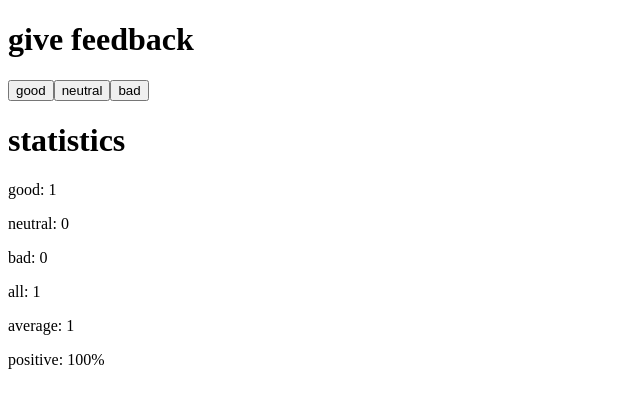
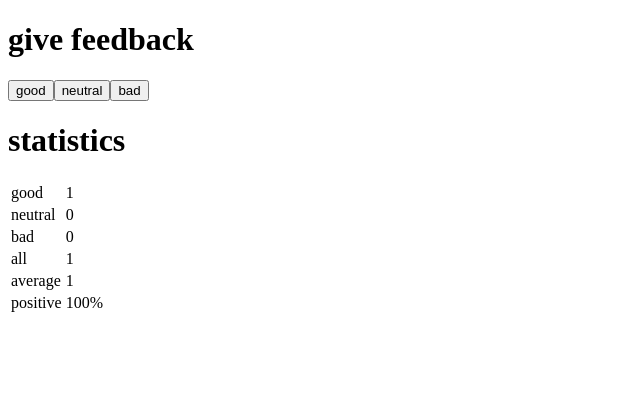
Before and after one commit to mruduljohn/fullstackopen, a React (Create React App) app in the folder unicafe/: page / in a window 1280 px wide. Both pictures are taken after a click on the button "good". Shown: the top 408 px of the page, without its empty margins (0-640 px from the left). Built offline with nearby package versions, Linux system fonts and the light colour scheme.

Commit message:
Update App.js
Final Commit (1.11)

```diff
--- a/unicafe/src/App.js
+++ b/unicafe/src/App.js
@@ -10,7 +10,10 @@
 
 const StatisticLine = ({ text, value }) => {
   return (
-    <p>{text}: {value}</p>
+    <tr>
+      <td>{text}</td>
+      <td>{value}</td>
+    </tr>
   )
 }
 
@@ -18,17 +21,22 @@
   const all = good + neutral + bad
   const average = (good - bad) / all ||0
   const positive = (good / all) * 100 ||0
+   if(all === 0) {
+    return(<p>No feedback given</p>
+    )
+   }
+    return(
 
-  return(
-    <div>
-      <h1>statistics</h1>
-      <StatisticLine text="good" value={good}/>
-      <StatisticLine text="neutral" value={neutral}/>
-      <StatisticLine text="bad" value={bad}/>
-      <StatisticLine text="all" value={all}/>
-      <StatisticLine text="average" value={average}/>
-      <StatisticLine text="positive" value={positive + '%'} />
-    </div>
+      <table>
+        <tbody>
+        <StatisticLine text="good" value={good} />
+        <StatisticLine text="neutral" value={neutral} />
+        <StatisticLine text="bad" value={bad} />
+        <StatisticLine text="all" value={all} />
+        <StatisticLine text="average" value={average} />
+        <StatisticLine text="positive" value={positive + '%'} />
+        </tbody>
+      </table>
   )
 }
 const App = () => {
@@ -36,7 +44,6 @@
   const [good, setGood] = useState(0)
   const [neutral, setNeutral] = useState(0)
   const [bad, setBad] = useState(0)
-  const feedbackstats = good+neutral+bad > 0
 
   const  handleGoodClick = () => {
     setGood(good + 1)
@@ -57,11 +64,9 @@
       <Button handleClick={handleGoodClick} text="good"/>
       <Button handleClick={handleNeutralClick} text="neutral"/>
       <Button handleClick={handleBadClick} text="bad"/>
-      {feedbackstats ? (
+      <h1>statistics</h1>
       <Statistics good={good} neutral={neutral} bad={bad} />
-      ) : (
-        <p>No feedback given</p>
-      )}
+
     </div>
   )
 }
```
